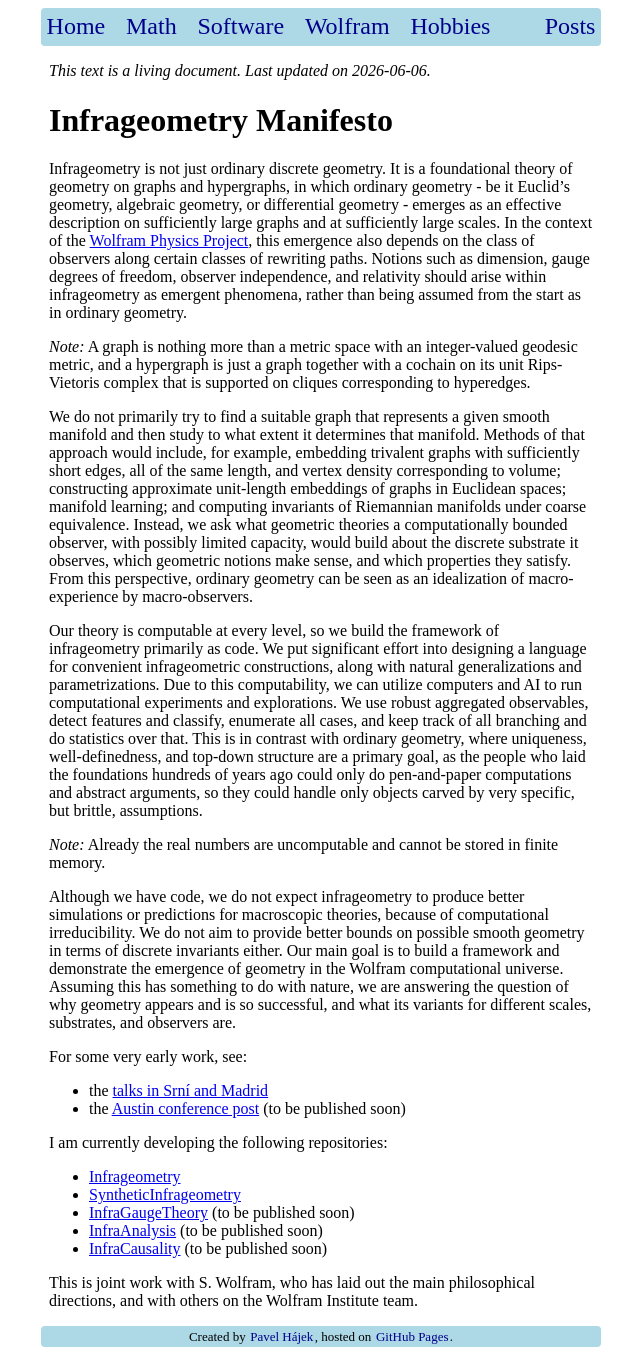
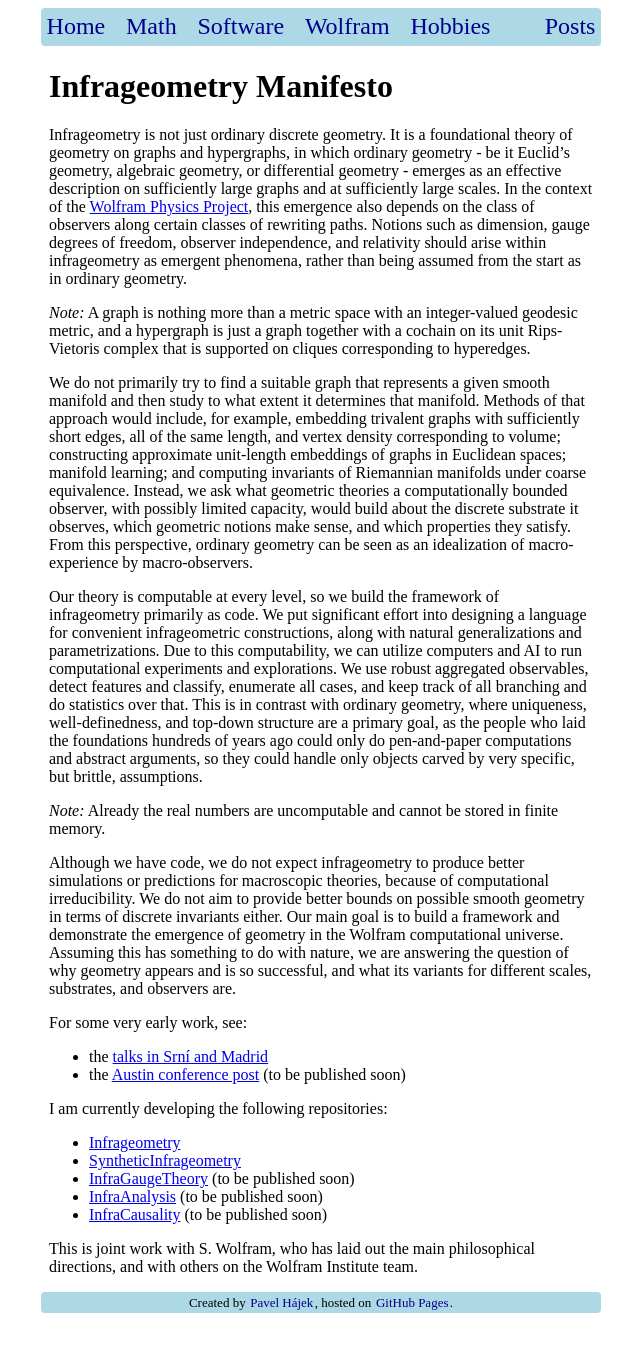
Before and after one commit to p135246/p135246.github.io, a Jekyll site: the page built from Wolfram/_posts/2026-05-30-infrageometry-manifesto.md, in a window 1280 px wide. Shown: the whole page, without its empty margins (319-959 px from the left). Built offline with Jekyll 4.4.1, drawn with Linux system fonts in a browser that asks for light colours; our own code applies the rules of GitHub Pages for plain Markdown files; comment, search, counter and statistics services are not loaded; after the commit the page ends 1321 px from its top, so only the background shows below that.

Commit message:
Remove living-document note from manifesto

```diff
--- a/Wolfram/_posts/2026-05-30-infrageometry-manifesto.md
+++ b/Wolfram/_posts/2026-05-30-infrageometry-manifesto.md
@@ -4,9 +4,6 @@ categories: [Wolfram]
 mathjax:    false
 utterances: true
 ---
-
-*This text is a living document.
-Last updated on 2026-06-06.*
 
 # Infrageometry Manifesto
 
```
